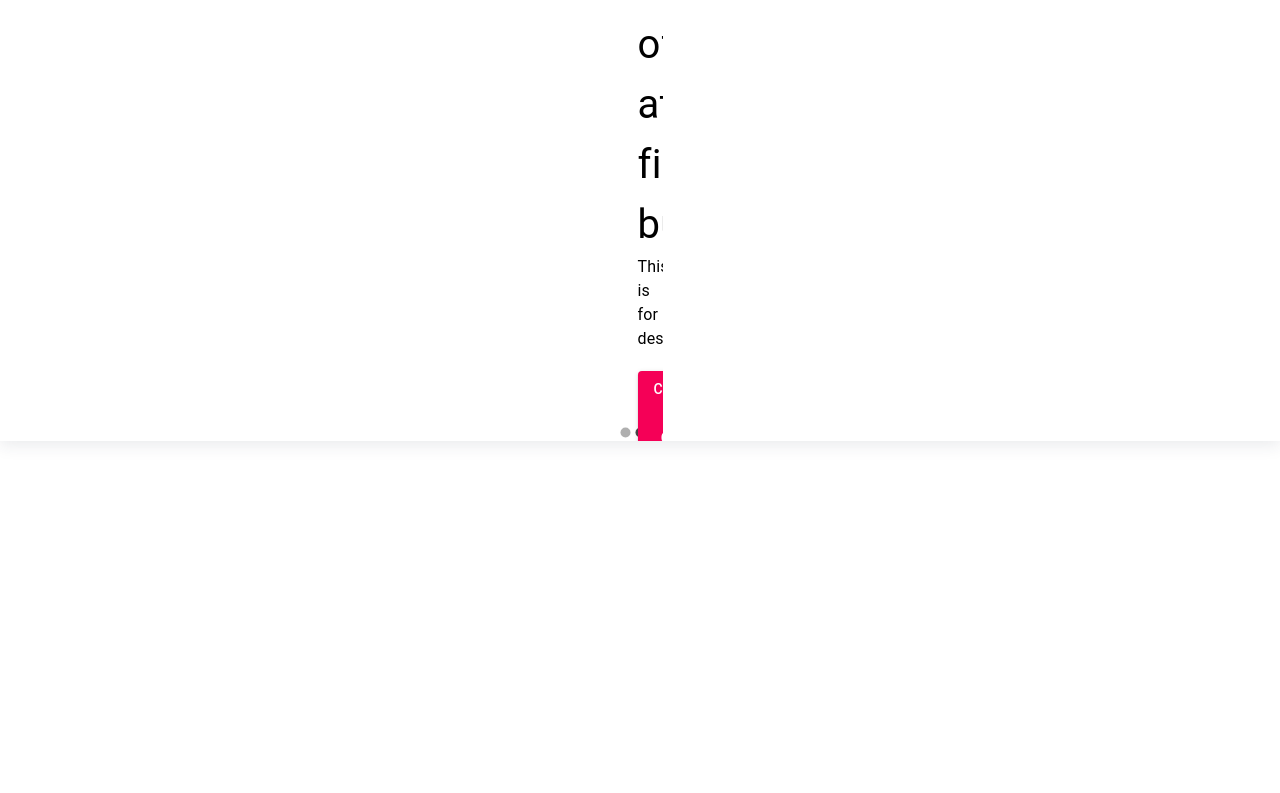
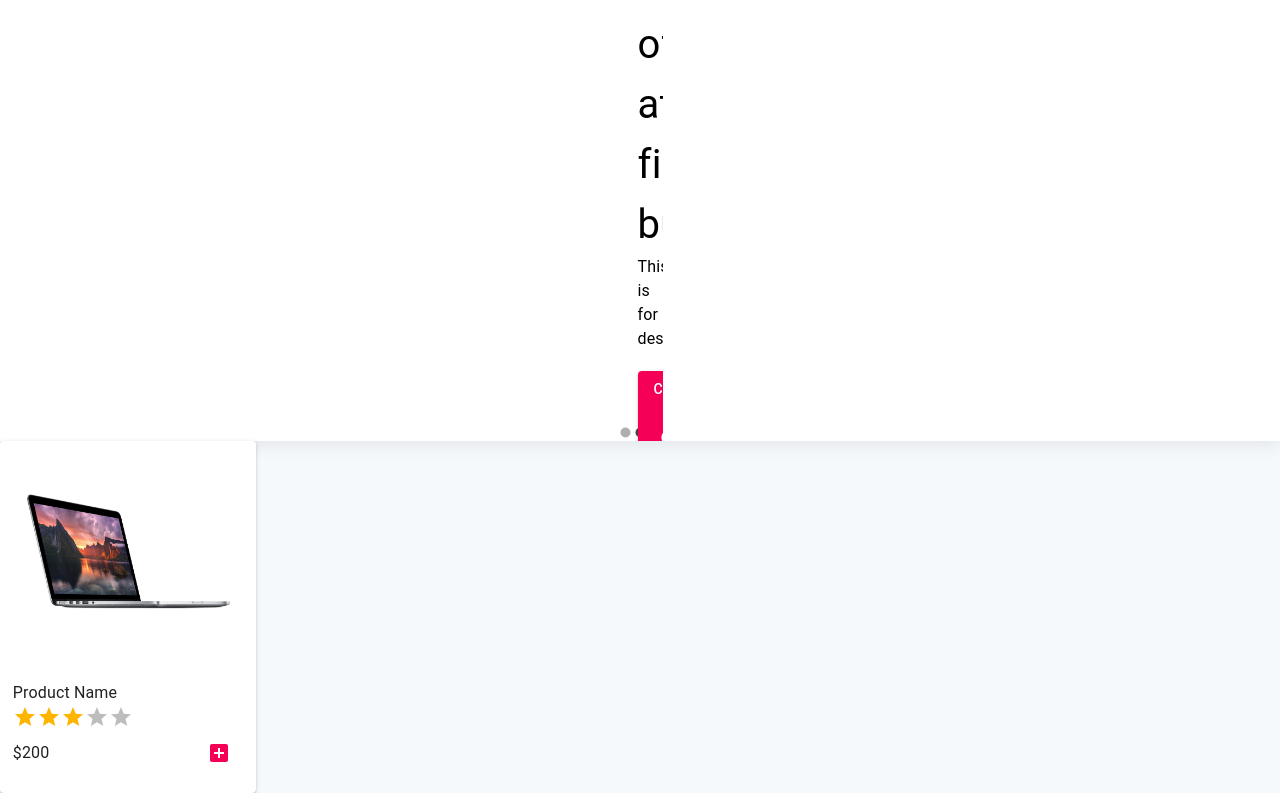
Before and after one commit to ArmanurRahman/skyblue-frontend, a React (Create React App) app: page / in a window 1280 px wide. Shown: the part 233-1026 px from the top of the page. Before the commit the page ends 800 px from the top, so only its background shows below. Built offline with nearby package versions, Linux system fonts and the light colour scheme.

Commit message:
add  main card

```diff
--- a/package.json
+++ b/package.json
@@ -5,6 +5,7 @@
   "dependencies": {
     "@material-ui/core": "^4.12.3",
     "@material-ui/icons": "^4.11.2",
+    "@material-ui/lab": "^4.0.0-alpha.60",
     "@testing-library/jest-dom": "^5.14.1",
     "@testing-library/react": "^11.2.7",
     "@testing-library/user-event": "^12.8.3",
--- /dev/null
+++ b/src/component/Cards/main-card.jsx
@@ -0,0 +1,97 @@
+import React from "react";
+import { makeStyles } from "@material-ui/core/styles";
+import { Paper, Box, IconButton, Typography } from "@material-ui/core";
+import FavoriteIcon from "@material-ui/icons/Favorite";
+import VisibilityIcon from "@material-ui/icons/Visibility";
+import { Rating } from "@material-ui/lab";
+import AddBoxIcon from "@material-ui/icons/AddBox";
+
+const useStyles = makeStyles((theme) => ({
+    image__container: {
+        width: "100%",
+        height: "16rem",
+        position: "relative",
+    },
+    image__container_action: {
+        position: "absolute",
+        display: "none",
+        right: 0,
+    },
+    container: {
+        backgroundColor: "white",
+        width: "16rem",
+        height: "22rem",
+        display: "flex",
+        alignItems: "center",
+        justifyContent: "space-between",
+        flexDirection: "column",
+        "&:hover": {
+            "& #image__container_action": {
+                display: "block",
+            },
+        },
+    },
+    description_container: {
+        width: "90%",
+        display: "flex",
+        flexDirection: "column",
+        padding: 16,
+        justifyContent: "flex-start",
+    },
+    image: {
+        width: "80%",
+        margin: "auto",
+        height: "100%",
+        display: "flex",
+        alignItems: "center",
+        justifyContent: "center",
+    },
+}));
+
+const MainCard = () => {
+    const classes = useStyles();
+    return (
+        <Box component={Paper} elevation={2} className={classes.container}>
+            <Box component='div' className={classes.image__container}>
+                <Box
+                    id='image__container_action'
+                    className={classes.image__container_action}
+                >
+                    <IconButton>
+                        <FavoriteIcon />
+                    </IconButton>
+                    <IconButton>
+                        <VisibilityIcon />
+                    </IconButton>
+                </Box>
+                <Box className={classes.image}>
+                    <Box>
+                        <img
+                            src={`${process.env.PUBLIC_URL}/img/macbook_pro.png`}
+                            height='auto'
+                            width='100%'
+                        />
+                    </Box>
+                </Box>
+            </Box>
+            <Box className={classes.description_container}>
+                <Typography>Product Name</Typography>
+                <Rating name='product-rating' value={3} onClick={() => {}} />
+                <Box
+                    style={{
+                        display: "flex",
+                        justifyContent: "space-between",
+                        alignItems: "center",
+                    }}
+                >
+                    <Typography>$200</Typography>
+                    <IconButton color='secondary'>
+                        <AddBoxIcon />
+                    </IconButton>
+                </Box>
+            </Box>
+        </Box>
+    );
+};
+
+export default MainCard;
--- a/src/contaner/LandingPage/landing.jsx
+++ b/src/contaner/LandingPage/landing.jsx
@@ -4,6 +4,7 @@ import Header from "../../component/Header/header";
 import Carousel from "../../component/Carousel/carousel";
 
 import { makeStyles } from "@material-ui/core/styles";
+import MainCard from "../../component/Cards/main-card";
 
 const useStyles = makeStyles((theme) => ({
     carousel: {
@@ -27,6 +28,9 @@ const LandingPage = () => {
                     <Carousel />
                 </Box>
             </Grid>
+            <Grid item>
+                <MainCard />
+            </Grid>
         </Grid>
     );
 };
```
Also changed, not shown: 1 other file (tests, documents, lock files or other folders).
